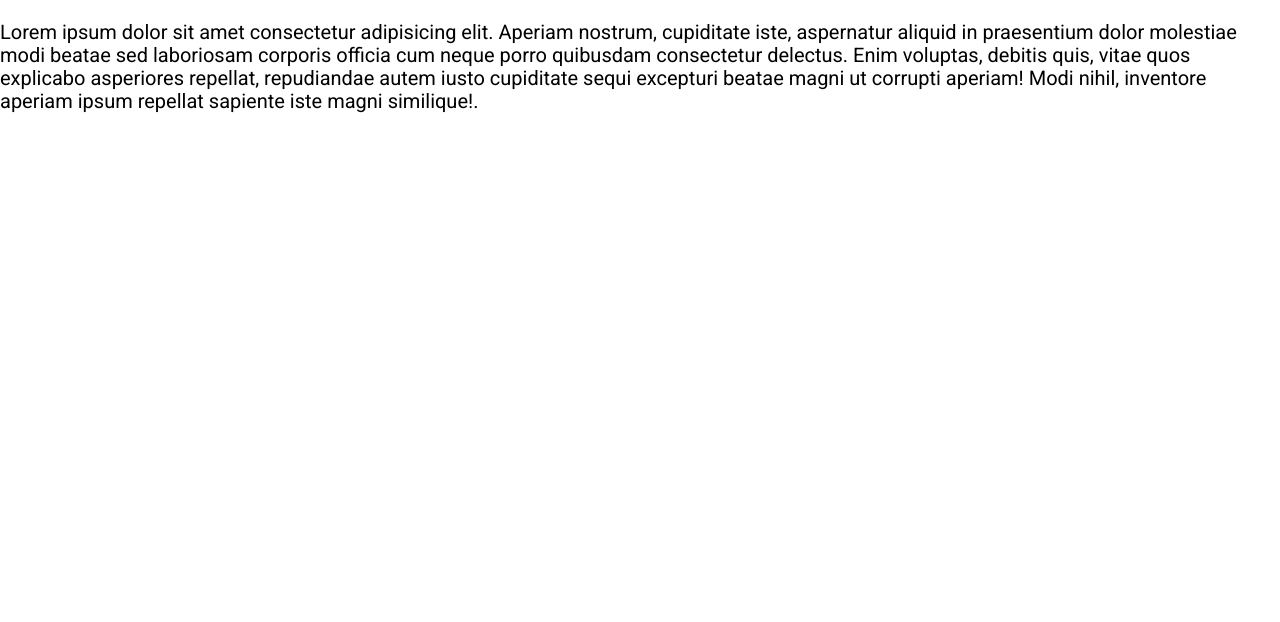
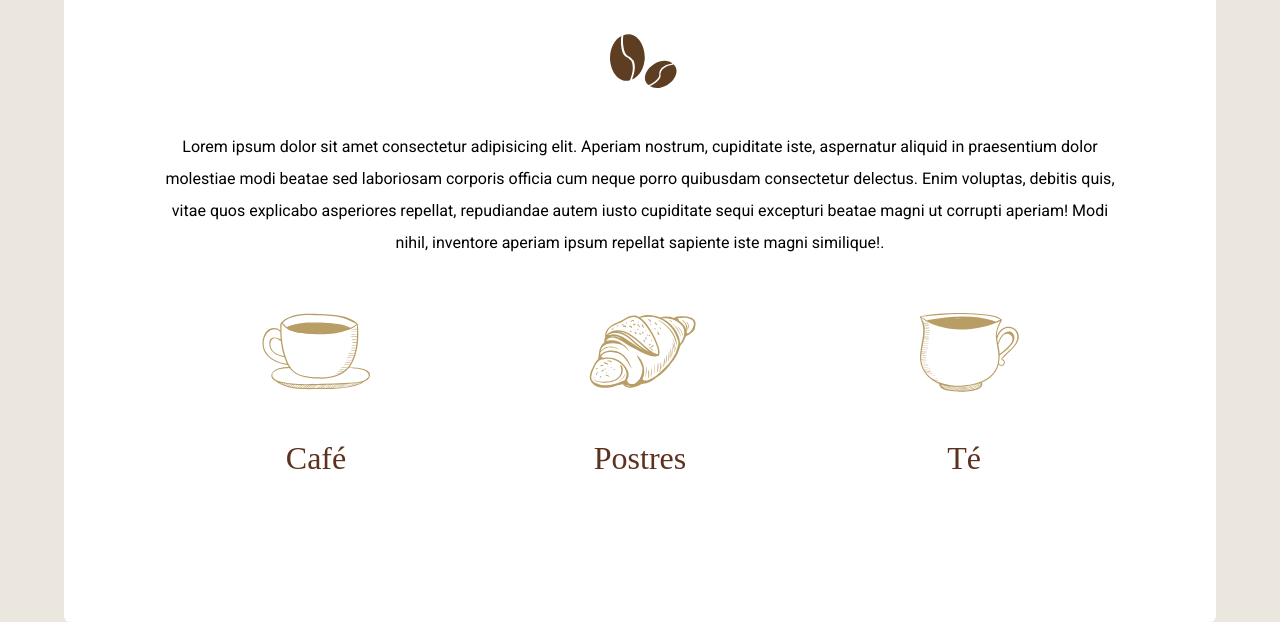
Before and after one commit to AldaMayorgaDev/05-Cafeter-a, a website: page index.html in a window 1280 px wide. Shown: the part 770-1392 px from the top of the page. Before the commit the page ends 903 px from the top, so only its background shows below. Drawn offline with Linux system fonts and the light colour scheme; a web font is replaced by a local one.

Commit message:
Se agrega contenido principal e iconos

```diff
--- a/index.html
+++ b/index.html
@@ -4,7 +4,9 @@
     <meta charset="UTF-8">
     <meta http-equiv="X-UA-Compatible" content="IE=edge">
     <meta name="viewport" content="width=device-width, initial-scale=1.0">
-    <link rel="preconnect" href="https://fonts.googleapis.com"><link rel="preconnect" href="https://fonts.gstatic.com" crossorigin><link href="https://fonts.googleapis.com/css2?family=Roboto:wght@400;700;900&display=swap" rel="stylesheet">
+    <link rel="preconnect" href="https://fonts.googleapis.com">
+    <link rel="preconnect" href="https://fonts.gstatic.com" crossorigin>
+    <link href="https://fonts.googleapis.com/css2?family=Bona+Nova&family=Raleway:wght@700;900&family=Roboto:wght@400;700;900&display=swap" rel="stylesheet">
     <link rel="stylesheet" href="./build/css/app.css">
     <title>Cafetería SASS</title>
 </head>
@@ -30,14 +32,40 @@
         </div>
     </header> <!-- Fin Header -->
 
-    <main class="principal__contenedor principal__contenido">
+    <main class="principal__contenido text-center principal__contenedor">
+        <section class="principal__conoce">
             <h2 class="principal__heading">
-            <span class="principal__span">Conoce más</span>sobre nosotros
+                <span class="principal__span">Conoce más</span> sobre nosotros
             </h2>
             <p class="principal__parrafo">
                 Lorem ipsum dolor sit amet consectetur adipisicing elit. Aperiam nostrum, cupiditate iste, aspernatur aliquid in praesentium dolor molestiae modi beatae sed laboriosam corporis officia cum neque porro quibusdam consectetur delectus.
                 Enim voluptas, debitis quis, vitae quos explicabo asperiores repellat, repudiandae autem iusto cupiditate sequi excepturi beatae magni ut corrupti aperiam! Modi nihil, inventore aperiam ipsum repellat sapiente iste magni similique!.
             </p>
+        </section>
+        <section class="principal__iconos">
+            <ul class="iconos__listado">
+                <li class="icono__elemento">
+                    <img src="./build/img/icono_cafe.svg" alt="icono café" title="icono café">
+                    <p class="iconos__descripcion">
+                        Café
+                    </p>
+                </li>
+
+                <li class="icono__elemento">
+                    <img src="./build/img/icono_postre.svg" alt="icono postre" title="icono postre">
+                    <p class="iconos__descripcion">
+                        Postres
+                    </p>
+                </li>
+
+                <li class="icono__elemento">
+                    <img src="./build/img/icono_te.svg" alt="icono té" title="icono té">
+                    <p class="iconos__descripcion">
+                        Té
+                    </p>
+                </li>
+            </ul>
+        </section>
     </main><!-- Fin main -->
 </body>
 </html>
--- a/src/scss/app.scss
+++ b/src/scss/app.scss
@@ -13,3 +13,4 @@
 
 @use 'base'; //Busca un index.scss
 @use 'header';
+@use 'principal';
--- a/src/scss/base/_globales.scss
+++ b/src/scss/base/_globales.scss
@@ -12,16 +12,18 @@ html{
 }
 
 body {
-    font-family: v.$fuente_Principal;
+    font-family: v.$fuenteSecundaria;
     font-size: 1.6rem;
+    background-color: v.$cafeClaro;
 }
 
 p {
     color: v.$negro;
-    font-size: 2rem;
+    font-size: 1.6rem;
+    line-height: 2;
 }
 
-[class$="__contenedor"]{
+[class$="__contenedor"] {
     width: 90%;
     max-width: 100%;
     margin: 0 auto;
@@ -36,18 +38,8 @@ img{
     display: block;
 }
 
-h1,h2,h3{
-    margin: 0 0 v.$separacion 0;
+ul{
+    list-style: none;
+    padding: 0;
+    margin: 0;
 }
-
-h1{
-    font-size: 4rem;
-}
-
-h2{
-    font-size: 3.6rem;
-}
-
-h3{
-    font-size: 3.2rem;
-}
--- a/src/scss/base/_index.scss
+++ b/src/scss/base/_index.scss
@@ -6,5 +6,7 @@
 
 @forward 'normalize';
 @forward 'variables';
+@forward 'mixins';
 @forward 'globales';
+@forward 'tipografia';
 @forward 'utilidades';
--- a/src/scss/base/_mixins.scss
+++ b/src/scss/base/_mixins.scss
@@ -20,3 +20,10 @@
         @content;
     }
 }
+
+
+@mixin grid($columnas, $espaciado){
+    display: grid;
+    grid-template-columns: repeat( $columnas, 1fr);
+    column-gap: $espaciado;
+}
--- /dev/null
+++ b/src/scss/base/_tipografia.scss
@@ -0,0 +1,38 @@
+/* Tipografia */
+
+@use 'variables' as v;
+
+h1,h2,h3{
+    font-family: v.$fuentePrincipal;
+    margin: 0 0 2rem 0;
+    text-transform: uppercase;
+    text-align: center;
+    line-height: 1.5;
+}
+
+h1{
+    font-size: 4rem;
+}
+
+h2{
+    font-size: 3.6rem;
+    color: v.$primario;
+    span{
+        color: v.$secundario;
+        font-size: 1.8rem;
+        display: block;
+    }
+    &::after{
+        content: '';
+        display: block;
+        width: 10rem;
+        height: 10rem;
+        margin: 0 auto;
+        background-image: url(../img/cafe.svg);
+        background-size: 10rem;
+    }
+}
+
+h3{
+    font-size: 3.2rem;
+}
--- a/src/scss/base/_variables.scss
+++ b/src/scss/base/_variables.scss
@@ -2,7 +2,9 @@
 
 // Fuentes
 
-$fuente_Principal: 'Roboto', sans-serif;
+$fuentePrincipal:  'Raleway', sans-serif;
+$fuenteSecundaria: 'Roboto', sans-serif;
+$fuenteCursiva: 'Bona Nova', serif;
 
 // Media Queries
 
--- /dev/null
+++ b/src/scss/principal/_contenido.scss
@@ -0,0 +1,16 @@
+/* Contenido principal */
+
+@use 'base/variables' as v;
+@use 'base/mixins' as m;
+.principal__contenido{
+    background-color: v.$blanco;
+    padding: 5rem 2rem;
+    border-radius: .6rem;
+
+    @include m.tablet{
+        padding: 10rem;
+        margin-top: -10rem;
+        position: relative;
+
+    }
+}
--- /dev/null
+++ b/src/scss/principal/_iconos.scss
@@ -0,0 +1,25 @@
+/* Iconos */
+
+@use '../base/variables' as v;
+@use '../base/mixins' as m;
+
+.principal__iconos{
+    margin-top: 5rem;
+
+    .iconos__listado{
+        @include m.tablet{
+            @include m.grid(3, 2rem);
+        }
+        .icono__elemento{
+            img{
+                margin: 0 auto;
+                width: 12rem;
+            }
+            .iconos__descripcion{
+                font-family: v.$fuenteCursiva;
+                font-size: 3.2rem;
+                color: v.$primario;
+            }
+        }
+    }
+}
--- /dev/null
+++ b/src/scss/principal/_index.scss
@@ -0,0 +1,2 @@
+@forward 'contenido';
+@forward 'iconos';
```
Also changed, not shown: build/css/app.css, src/scss/header/_index.scss (renamed from src/scss/header/index.scss). Lines whose indentation alone changed are shown as unchanged.
